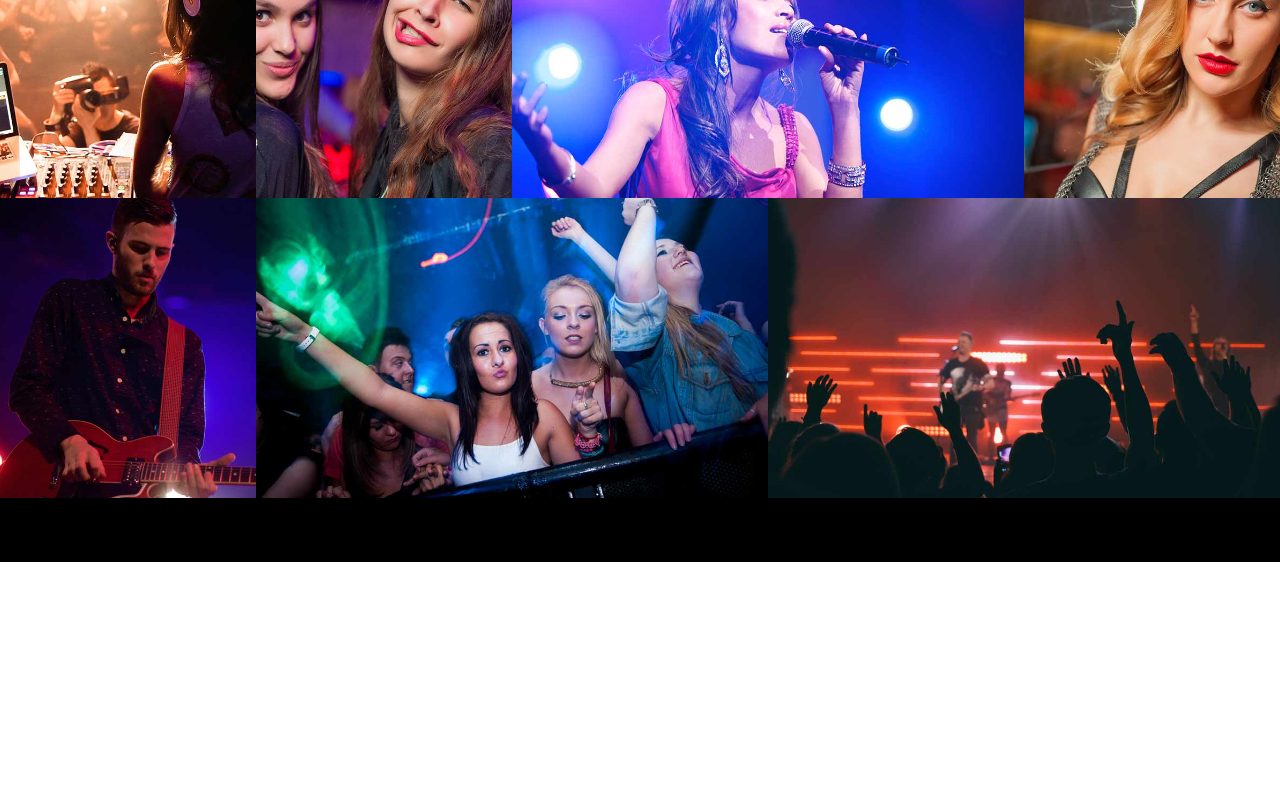
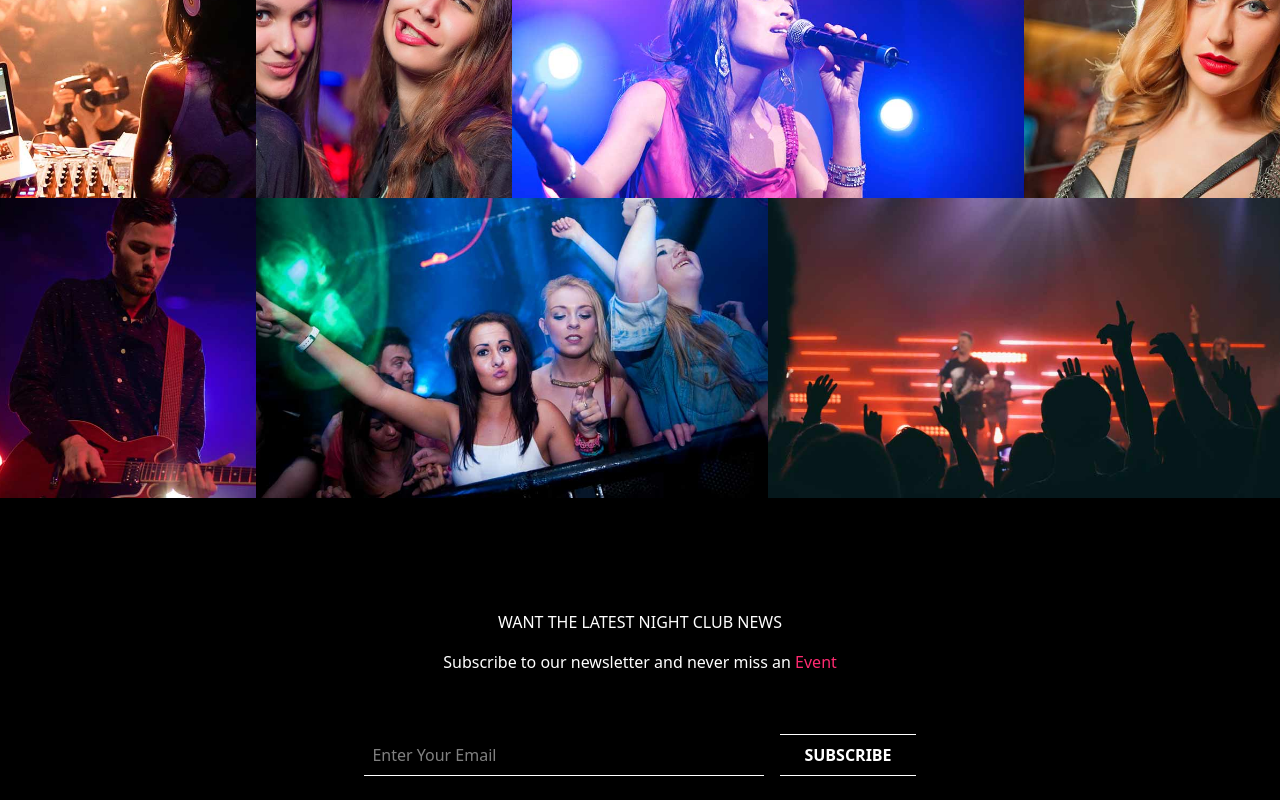
Before and after one commit to Line2610/night-club-eksamen, a Next.js app: page / in a window 1280 px wide. Shown: the part 2136-2936 px from the top of the page. Before the commit the page ends 2698 px from the top, so only its background shows below. Built offline with nearby package versions, Linux system fonts and the light colour scheme; no server answers.

Commit message:
newsletter-færdig

```diff
--- /dev/null
+++ b/src/app/Components/Newsletter.jsx
@@ -0,0 +1,47 @@
+"use client";
+
+import { useState } from "react";
+
+export default function Newsletter() {
+  const [email, setEmail] = useState("");
+  const [message, setMessage] = useState("");
+
+  const handleSubmit = async (e) => {
+    e.preventDefault();
+
+    const response = await fetch("http://localhost:4000/newsletters", {
+      method: "POST",
+      headers: {
+        "Content-Type": "application/json",
+      },
+      body: JSON.stringify({ email }),
+    });
+
+    if (response.ok) {
+      setMessage("Thank you for subscribing!");
+      setEmail("");
+    } else {
+      setMessage("Something went wrong. Please try again.");
+    }
+  };
+
+  return (
+    <section className="bg-black text-white py-12 px-4">
+      <div className="newsletter-container">
+        <h2 className="text-center mb-4">WANT THE LATEST NIGHT CLUB NEWS</h2>
+        <p className="text-center mb-15">
+          Subscribe to our newsletter and never miss an <span className="text-[#FF2A70]">Event</span>
+        </p>
+
+        <form onSubmit={handleSubmit} className="text-center mb-4">
+          <input type="email" placeholder="Enter Your Email" className="border-b border-white w-100 bg-transparent text-white px-2 py-2 mr-4" />
+          <button type="submit" className="border-t border-b border-white cursor-pointer px-6 py-2 font-semibold">
+            SUBSCRIBE
+          </button>
+        </form>
+
+        {message && <p className="text-center">{message}</p>}
+      </div>
+    </section>
+  );
+}
--- a/src/app/page.js
+++ b/src/app/page.js
@@ -2,6 +2,7 @@ import Hero from "./Components/Hero";
 import Sektion1 from "./Components/Sektion1";
 import Sektion2 from "./Components/Sektion2";
 import Sektion3 from "./Components/Sektion3";
+import Newsletter from "./Components/Newsletter";
 
 const Home = () => {
   return (
@@ -12,6 +13,7 @@ const Home = () => {
       <Sektion1 />
       <Sektion2 />
       <Sektion3 />
+      <Newsletter />
     </>
   );
 };
```
